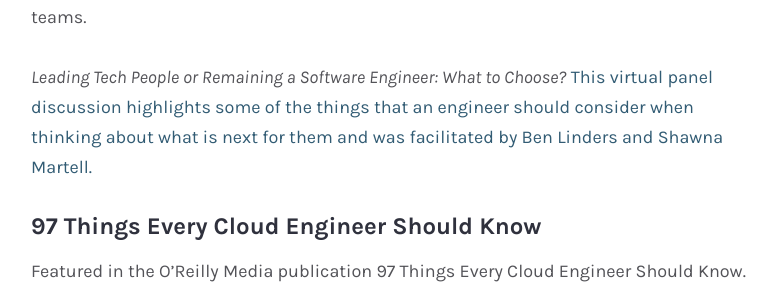
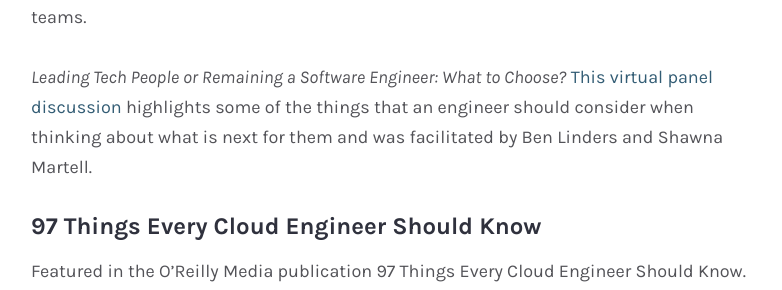
Before and after one commit to bnwoods/bnwoods.github.io, a Jekyll site: the page built from publications.md, in a window 1280 px wide and 900 px high, scrolled down 327 px. Shown: the part 194-484 px from the top of the window, without its empty margins (249-1031 px from the left). Built offline with Jekyll 4.4.1, drawn with Linux system fonts in a browser that asks for light colours; some web fonts are replaced; comment, search, counter and statistics services are not loaded.

```diff
--- a/publications.md
+++ b/publications.md
@@ -9,7 +9,7 @@ featured_image:
 
 *How Team Health Checks Help Software Teams to Deliver* was published by Ben Linders as a follow up to our conversation on the importance of checking in on the health of your teams.
 
-*Leading Tech People or Remaining a Software Engineer: What to Choose?* <a href ='https://www.infoq.com/articles/leading-team-software-engineer/'>This virtual panel discussion highlights some of the things that an engineer should consider when thinking about what is next for them and was facilitated by Ben Linders and Shawna Martell.</a>
+*Leading Tech People or Remaining a Software Engineer: What to Choose?* <a href ='https://www.infoq.com/articles/leading-team-software-engineer/'>This virtual panel discussion</a> highlights some of the things that an engineer should consider when thinking about what is next for them and was facilitated by Ben Linders and Shawna Martell.
 
 #### 97 Things Every Cloud Engineer Should Know
 Featured in the O'Reilly Media publication 97 Things Every Cloud Engineer Should Know. Purchase your copy <a href ='https://bookshop.org/books/97-things-every-cloud-engineer-should-know-collective-wisdom-from-the-experts/9781492076735' target='_blank'>here</a>:
```
